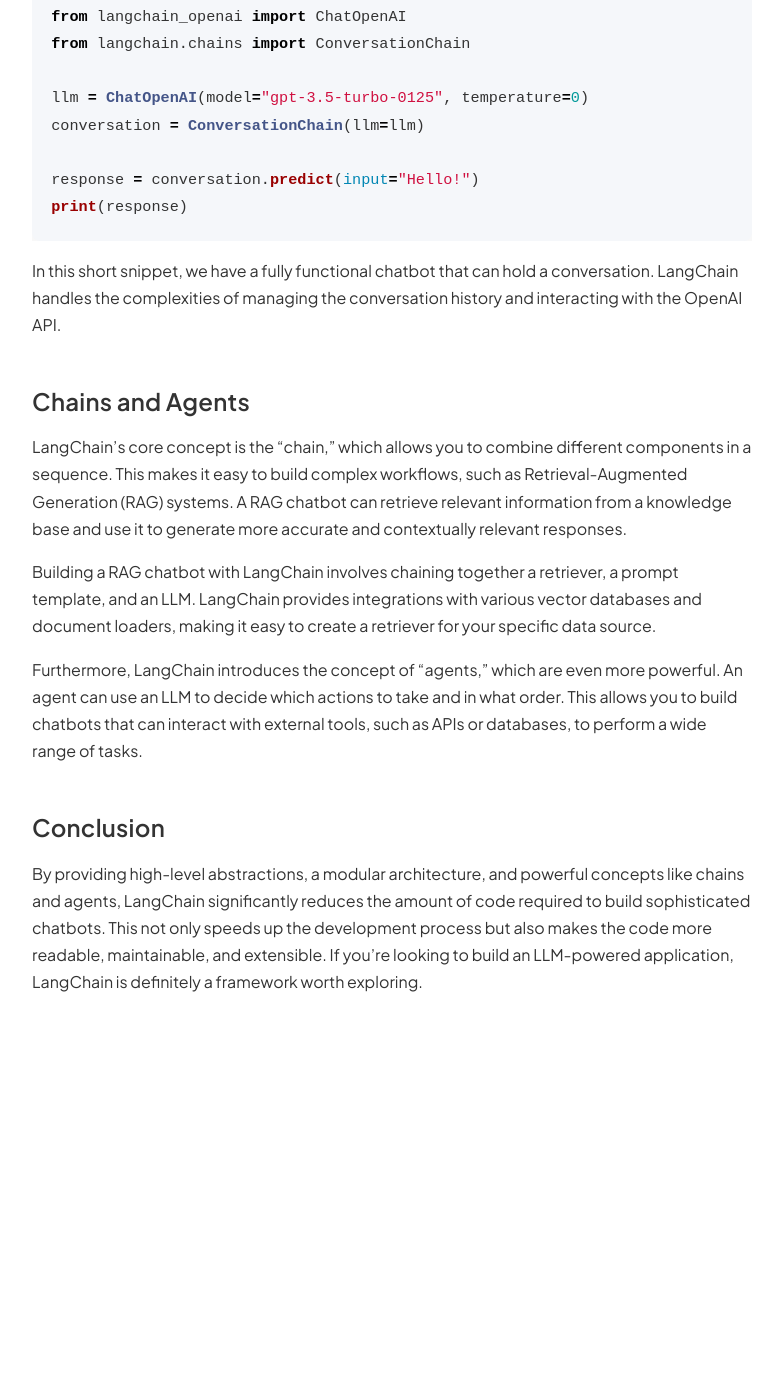
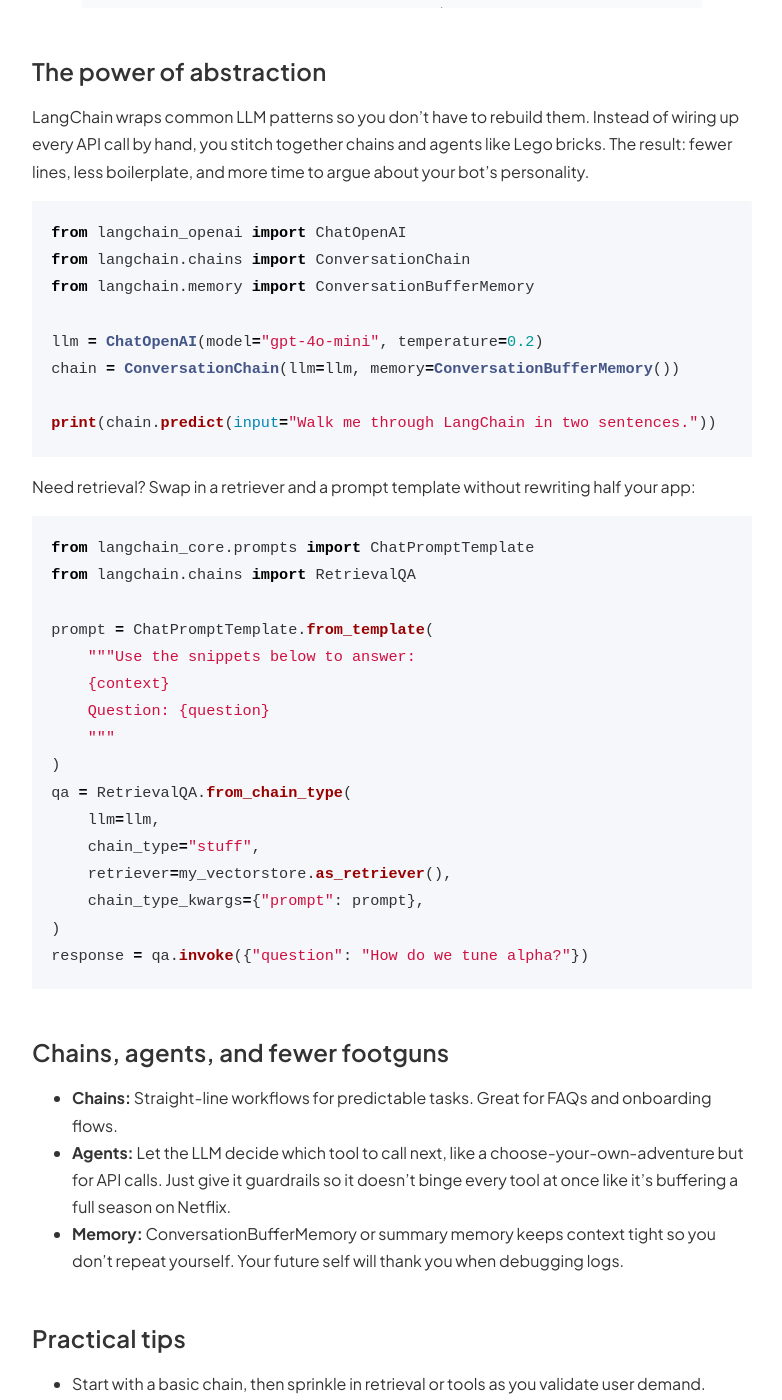
Before and after one commit to zaffnet/zaffnet.github.io, a Jekyll site: the page built from _posts/2025-08-31-langchain-loc.md, in a window 1280 px wide and 1400 px high, scrolled down 728 px. Shown: the whole window, without its empty margins (248-1030 px from the left). Built offline with Jekyll 4.4.1, drawn with Linux system fonts in a browser that asks for light colours; before the commit the page ends 1779 px from its top, so only the background shows below that; some of the changed text lies outside the part shown.

````diff
--- a/_posts/2025-08-31-langchain-loc.md
+++ b/_posts/2025-08-31-langchain-loc.md
@@ -9,37 +9,56 @@
 permalink: langchain-loc
 ---
 
-Building a powerful chatbot from scratch can be a complex and time-consuming task. It involves integrating various components, such as Large Language Models (LLMs), prompt engineering, and data retrieval systems. This often leads to a significant amount of boilerplate code, making the development process cumbersome.
+Building a chatbot from scratch can feel like assembling IKEA furniture without the little hex key: doable, but you'll invent new words along the way. LangChain trims the drama by handling the plumbing: prompt templates, vector stores, and conversation memory, so you can focus on the parts that actually delight users.
 
-This is where LangChain comes in. LangChain is a powerful framework that simplifies the development of applications powered by LLMs. It provides a modular and extensible architecture that allows developers to chain together different components to create sophisticated applications, including chatbots, with significantly fewer lines of code (LOC).
+![Toy bar chart comparing LOC](/assets/img/langchain-loc.svg)
 
-### The Power of Abstraction
+### The power of abstraction
 
-One of the key ways LangChain reduces LOC is through its powerful abstractions. Instead of writing custom code to interact with different LLMs, manage prompts, and handle conversation history, LangChain provides high-level APIs that abstract away these complexities.
-
-For example, creating a simple chatbot with LangChain can be as easy as:
+LangChain wraps common LLM patterns so you don't have to rebuild them. Instead of wiring up every API call by hand, you stitch together chains and agents like Lego bricks. The result: fewer lines, less boilerplate, and more time to argue about your bot's personality.
 
 ```python
 from langchain_openai import ChatOpenAI
 from langchain.chains import ConversationChain
+from langchain.memory import ConversationBufferMemory
 
-llm = ChatOpenAI(model="gpt-3.5-turbo-0125", temperature=0)
-conversation = ConversationChain(llm=llm)
+llm = ChatOpenAI(model="gpt-4o-mini", temperature=0.2)
+chain = ConversationChain(llm=llm, memory=ConversationBufferMemory())
 
-response = conversation.predict(input="Hello!")
-print(response)
+print(chain.predict(input="Walk me through LangChain in two sentences."))
 ```
 
-In this short snippet, we have a fully functional chatbot that can hold a conversation. LangChain handles the complexities of managing the conversation history and interacting with the OpenAI API.
+Need retrieval? Swap in a retriever and a prompt template without rewriting half your app:
 
-### Chains and Agents
+```python
+from langchain_core.prompts import ChatPromptTemplate
+from langchain.chains import RetrievalQA
 
-LangChain's core concept is the "chain," which allows you to combine different components in a sequence. This makes it easy to build complex workflows, such as Retrieval-Augmented Generation (RAG) systems. A RAG chatbot can retrieve relevant information from a knowledge base and use it to generate more accurate and contextually relevant responses.
+prompt = ChatPromptTemplate.from_template(
+    """Use the snippets below to answer:
+    {context}
+    Question: {question}
+    """
+)
+qa = RetrievalQA.from_chain_type(
+    llm=llm,
+    chain_type="stuff",
+    retriever=my_vectorstore.as_retriever(),
+    chain_type_kwargs={"prompt": prompt},
+)
+response = qa.invoke({"question": "How do we tune alpha?"})
+```
 
-Building a RAG chatbot with LangChain involves chaining together a retriever, a prompt template, and an LLM. LangChain provides integrations with various vector databases and document loaders, making it easy to create a retriever for your specific data source.
+### Chains, agents, and fewer footguns
 
-Furthermore, LangChain introduces the concept of "agents," which are even more powerful. An agent can use an LLM to decide which actions to take and in what order. This allows you to build chatbots that can interact with external tools, such as APIs or databases, to perform a wide range of tasks.
+* **Chains:** Straight-line workflows for predictable tasks. Great for FAQs and onboarding flows.
+* **Agents:** Let the LLM decide which tool to call next, like a choose-your-own-adventure but for API calls. Just give it guardrails so it doesn’t binge every tool at once like it's buffering a full season on Netflix.
+* **Memory:** ConversationBufferMemory or summary memory keeps context tight so you don't repeat yourself. Your future self will thank you when debugging logs.
 
-### Conclusion
+### Practical tips
 
-By providing high-level abstractions, a modular architecture, and powerful concepts like chains and agents, LangChain significantly reduces the amount of code required to build sophisticated chatbots. This not only speeds up the development process but also makes the code more readable, maintainable, and extensible. If you're looking to build an LLM-powered application, LangChain is definitely a framework worth exploring.
+* Start with a basic chain, then sprinkle in retrieval or tools as you validate user demand.
+* Log prompts and intermediate steps; LangChain's callback system makes this straightforward.
+* Keep an eye on token counts because abstractions save LOC but the meter still runs.
+
+LangChain won't make your bot write Shakespeare (unless you ask nicely), but it does keep the codebase lean enough to fit in your mental cache. Less boilerplate, more shipping.
````
Also changed, not shown: _posts/2025-09-01-persona-vectors.md (+27 -16 lines), _posts/2025-11-25-building-qareen-with-agents.md (+39 -12 lines), assets/img/langchain-loc.svg (added), assets/img/persona-dials.svg (added), assets/img/qareen-agents.svg (added).
